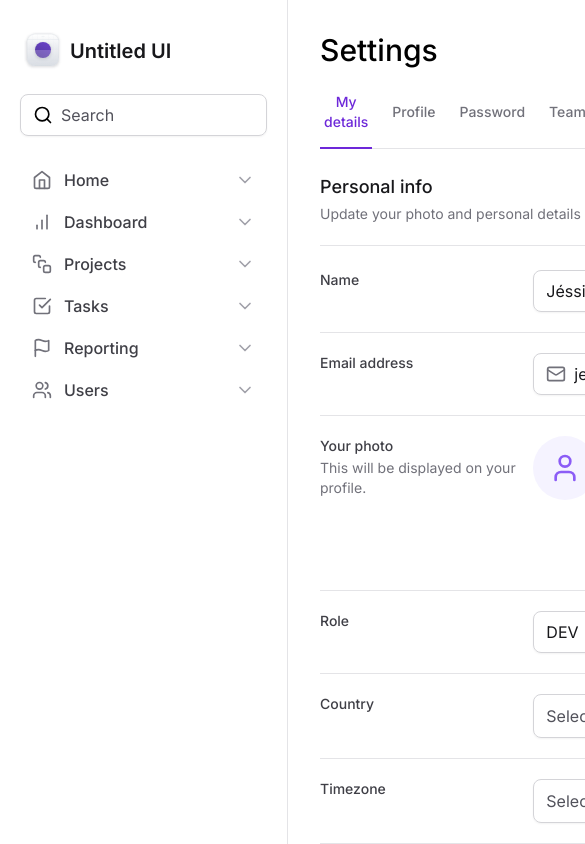
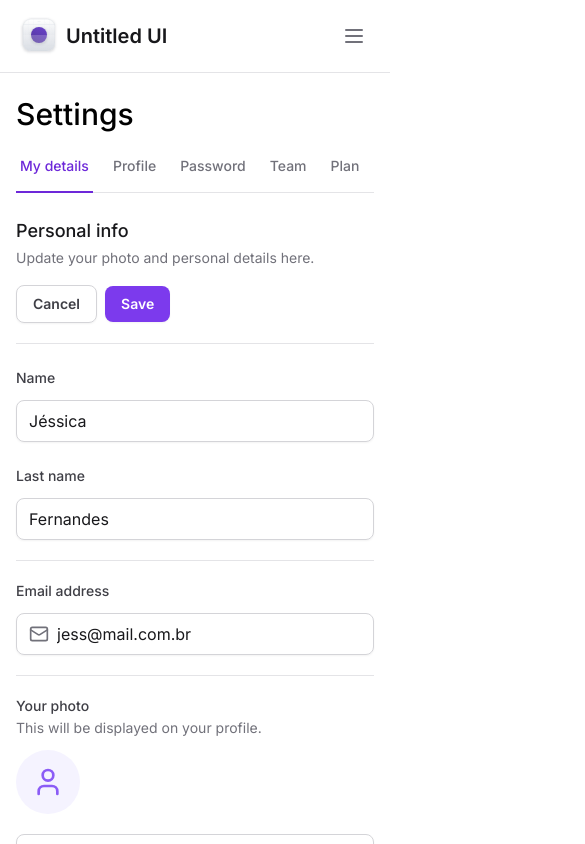
Before and after one commit to Jessica-Garcia/tailwind-next, a Next.js app: page / in a window 390 px wide. Shown: the top 844 px of the page, 585 px wide, since content can reach past the window. Built offline with nearby package versions, Linux system fonts and the light colour scheme.

Commit message:
make responsive

```diff
--- a/package.json
+++ b/package.json
@@ -10,6 +10,8 @@
   },
   "dependencies": {
     "@formkit/auto-animate": "^0.7.0",
+    "@radix-ui/react-collapsible": "^1.0.3",
+    "@radix-ui/react-scroll-area": "^1.0.4",
     "@radix-ui/react-select": "^1.2.2",
     "@radix-ui/react-tabs": "^1.0.4",
     "@types/node": "20.4.9",
--- a/src/app/layout.tsx
+++ b/src/app/layout.tsx
@@ -18,9 +18,11 @@
   return (
     <html lang="en" className="antialiased">
       <body className={inter.className}>
-        <div className="grid min-h-screen grid-cols-app">
+        <div className="min-h-screen lg:grid lg:grid-cols-app">
           <Sidebar />
-          <main className="px-8 pb-12 pt-8 ">{children}</main>
+          <main className="px-4 pb-12 pt-24 lg:col-start-2 lg:px-8 lg:pt-8">
+            {children}
+          </main>
         </div>
       </body>
     </html>
--- a/src/app/page.tsx
+++ b/src/app/page.tsx
@@ -14,7 +14,7 @@
 
       <SettingsTabs />
       <div className="mt-6 flex flex-col">
-        <div className="flex items-center justify-between border-b border-zinc-200 pb-5">
+        <div className="flex flex-col justify-between gap-4 border-b border-zinc-200 pb-5 lg:flex-row lg:items-center">
           <div className="space-y-1">
             <h2 className="text-lg font-medium text-zinc-900">Personal info</h2>
             <span className="text-sm text-zinc-500">
@@ -35,25 +35,34 @@
           id="settings"
           className="mt-6 flex w-full flex-col gap-5 divide-y divide-zinc-200"
         >
-          <div className="grid grid-cols-form gap-3">
+          <div className="flex flex-col gap-3 lg:grid lg:grid-cols-form">
             <label
               htmlFor="firstName"
               className="text-sm font-medium text-zinc-700"
             >
               Name
             </label>
-            <div className="grid grid-cols-2 gap-6">
+            <div className="flex flex-col gap-6 lg:grid lg:grid-cols-2">
               <Input.Root>
                 <Input.Control id="firstName" defaultValue="Jéssica" />
               </Input.Root>
 
-              <Input.Root>
-                <Input.Control defaultValue="Garcia" />
-              </Input.Root>
+              <div className="flex flex-col gap-3 lg:block">
+                <label
+                  htmlFor="lastName"
+                  className="text-sm font-medium text-zinc-700 lg:sr-only"
+                >
+                  Last name
+                </label>
+
+                <Input.Root>
+                  <Input.Control id="lastName" defaultValue="Fernandes" />
+                </Input.Root>
+              </div>
             </div>
           </div>
 
-          <div className="grid grid-cols-form gap-3 pt-5">
+          <div className="flex flex-col gap-3 pt-5 lg:grid lg:grid-cols-form">
             <label
               htmlFor="email"
               className="text-sm font-medium text-zinc-700"
@@ -72,7 +81,7 @@
             </Input.Root>
           </div>
 
-          <div className="grid grid-cols-form gap-3 pt-5">
+          <div className="flex flex-col gap-3 pt-5 lg:grid lg:grid-cols-form">
             <label
               htmlFor="photo"
               className="text-sm font-medium text-zinc-700"
@@ -83,14 +92,14 @@
               </span>
             </label>
 
-            <FileInput.Root className="flex items-start gap-5">
+            <FileInput.Root className="flex flex-col gap-5 lg:flex-row lg:items-start">
               <FileInput.ImagePreview />
               <FileInput.Trigger />
               <FileInput.Control />
             </FileInput.Root>
           </div>
 
-          <div className="grid grid-cols-form gap-3 pt-5">
+          <div className="flex flex-col gap-3 pt-5 lg:grid lg:grid-cols-form">
             <label htmlFor="role" className="text-sm font-medium text-zinc-700">
               Role
             </label>
@@ -99,7 +108,7 @@
             </Input.Root>
           </div>
 
-          <div className="grid grid-cols-form gap-3 pt-5">
+          <div className="flex flex-col gap-3 pt-5 lg:grid lg:grid-cols-form">
             <label
               htmlFor="country"
               className="text-sm font-medium text-zinc-700"
@@ -112,7 +121,7 @@
             </Select>
           </div>
 
-          <div className="grid grid-cols-form gap-3 pt-5">
+          <div className="flex flex-col gap-3 pt-5 lg:grid lg:grid-cols-form">
             <label
               htmlFor="timezone"
               className="text-sm font-medium text-zinc-700"
@@ -128,7 +137,7 @@
             </Select>
           </div>
 
-          <div className="grid grid-cols-form gap-3 pt-5">
+          <div className="flex flex-col gap-3 pt-5 lg:grid lg:grid-cols-form">
             <label htmlFor="bio" className="text-sm font-medium text-zinc-700">
               Bio
               <span className="mt-0.5 block text-sm font-normal text-zinc-500">
@@ -136,7 +145,7 @@
               </span>
             </label>
             <div className="space-y-3">
-              <div className="grid grid-cols-2 gap-3">
+              <div className="flex flex-col gap-3 lg:grid lg:grid-cols-2">
                 <Select placeholder="" defaultValue="normal">
                   <SelectItem
                     value="normal"
@@ -175,7 +184,7 @@
             </div>
           </div>
 
-          <div className="grid grid-cols-form gap-3 pt-5">
+          <div className="flex flex-col gap-3 pt-5 lg:grid lg:grid-cols-form">
             <label
               htmlFor="projects"
               className="text-sm font-medium text-zinc-700"
--- a/src/components/SettingsTabs/TabItem.tsx
+++ b/src/components/SettingsTabs/TabItem.tsx
@@ -14,7 +14,7 @@
       value={value}
       className="group relative px-1 pb-4 text-sm font-medium text-zinc-500 outline-none hover:text-violet-700 data-[state=active]:text-violet-700"
     >
-      <span className="rounded group-focus-visible:ring-2 group-focus-visible:ring-violet-400 group-focus-visible:ring-offset-4">
+      <span className="whitespace-nowrap rounded group-focus-visible:ring-2 group-focus-visible:ring-violet-400 group-focus-visible:ring-offset-4">
         {title}
       </span>
 
--- a/src/components/SettingsTabs/index.tsx
+++ b/src/components/SettingsTabs/index.tsx
@@ -3,12 +3,15 @@
 import * as Tabs from '@radix-ui/react-tabs'
 import { TabItem } from './TabItem'
 import { useState } from 'react'
+import * as ScrollArea from '@radix-ui/react-scroll-area'
 
 export function SettingsTabs() {
   const [currentTab, setCurrentTab] = useState('tab1')
 
   return (
     <Tabs.Root value={currentTab} onValueChange={setCurrentTab}>
+      <ScrollArea.Root className="w-full" type="scroll">
+        <ScrollArea.Viewport className="w-full overflow-x-scroll">
           <Tabs.List className="mt-6 flex w-full items-center gap-4 border-b border-zinc-200">
             <TabItem
               value="tab1"
@@ -25,8 +28,16 @@
               title="Password"
               isSelected={currentTab === 'tab3'}
             />
-        <TabItem value="tab4" title="Team" isSelected={currentTab === 'tab4'} />
-        <TabItem value="tab5" title="Plan" isSelected={currentTab === 'tab5'} />
+            <TabItem
+              value="tab4"
+              title="Team"
+              isSelected={currentTab === 'tab4'}
+            />
+            <TabItem
+              value="tab5"
+              title="Plan"
+              isSelected={currentTab === 'tab5'}
+            />
             <TabItem
               value="tab6"
               title="Billing"
@@ -53,6 +64,15 @@
               isSelected={currentTab === 'tab10'}
             />
           </Tabs.List>
+        </ScrollArea.Viewport>
+
+        <ScrollArea.Scrollbar
+          className="flex h-0.5 translate-y-1.5 touch-none select-none flex-col bg-zinc-100"
+          orientation="horizontal"
+        >
+          <ScrollArea.Thumb className="relative flex-1 rounded-lg bg-zinc-300" />
+        </ScrollArea.Scrollbar>
+      </ScrollArea.Root>
     </Tabs.Root>
   )
 }
--- a/src/components/Sidebar/index.tsx
+++ b/src/components/Sidebar/index.tsx
@@ -1,3 +1,4 @@
+'use client'
 import {
   BarChart,
   CheckSquare,
@@ -8,18 +9,32 @@
   LifeBuoy,
   Cog,
   Search,
+  MenuIcon,
 } from 'lucide-react'
 import { NavItem } from './NavItem'
 import { UsedSpaceWidget } from './UsedSpaceWidget'
 import { Logo } from '@/components/Sidebar/Logo'
 import { Profile } from './Profile'
+import * as Collapsible from '@radix-ui/react-collapsible'
 import * as Input from '@/components/Input'
+import { Button } from '../Button'
 
 export function Sidebar() {
   return (
-    <aside className="flex flex-col gap-6 border-r border-zinc-200 px-5 py-8">
+    <Collapsible.Root className="fixed left-0 right-0 top-0 z-20 flex flex-col gap-6 border-b border-zinc-200 bg-white p-4 data-[state=open]:bottom-0 lg:right-auto  lg:w-80 lg:border-r lg:px-5 lg:py-8 lg:data-[state=closed]:bottom-0">
+      <div className="flex items-center justify-between">
         <Logo />
+        <Collapsible.Trigger asChild className="lg:hidden">
+          <Button variant="ghost">
+            <MenuIcon className="h-6 w-6" />
+          </Button>
+        </Collapsible.Trigger>
+      </div>
 
+      <Collapsible.Content
+        forceMount
+        className="flex flex-1 flex-col gap-6 data-[state=closed]:hidden lg:data-[state=closed]:flex"
+      >
         <Input.Root>
           <Input.Prefix>
             <Search className="h-5 w-5 to-zinc-500" />
@@ -43,9 +58,12 @@
           </nav>
 
           <UsedSpaceWidget />
+
           <div className="h-px bg-zinc-200" />
+
           <Profile />
         </div>
-    </aside>
+      </Collapsible.Content>
+    </Collapsible.Root>
   )
 }
```
Also changed, not shown: 1 other file (tests, documents, lock files or other folders). Lines whose indentation alone changed are shown as unchanged.
